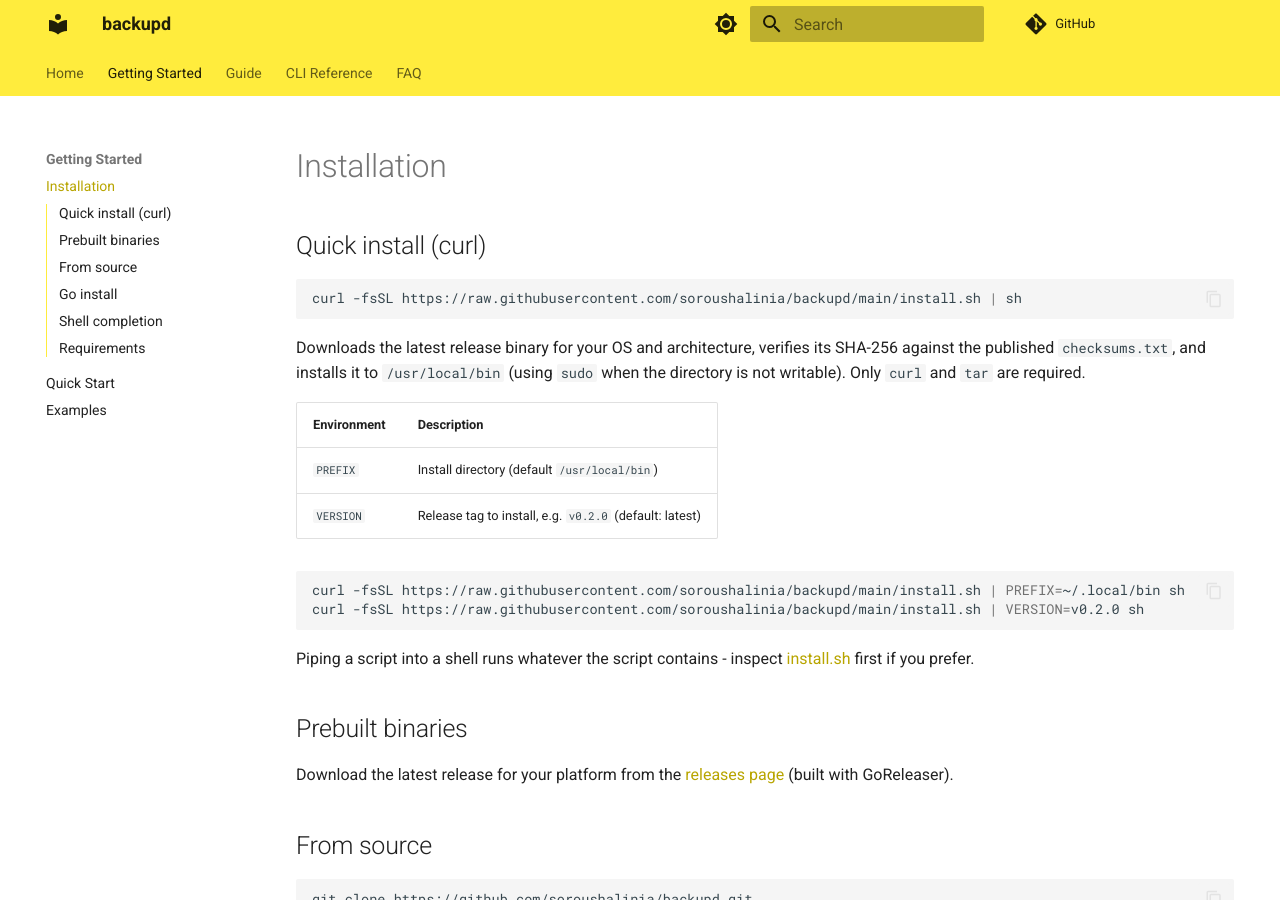
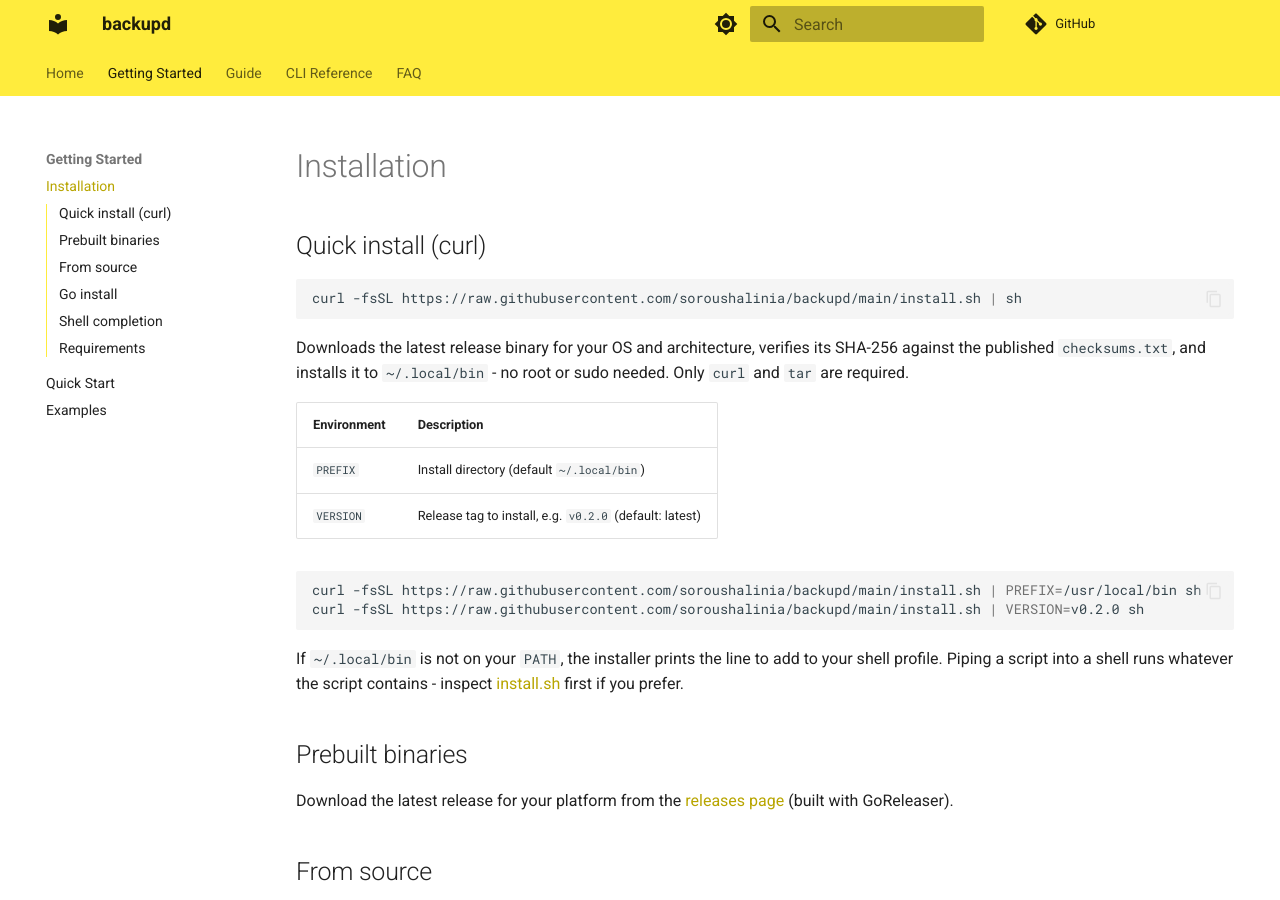
Before and after one commit to soroushalinia/backupd, an MkDocs documentation site: the page built from docs/installation.md, in a window 1280 px wide and 900 px high. Built offline with MkDocs 1.6.1 and Material for MkDocs 9.7.7, drawn with Linux system fonts in a browser that asks for light colours; comment, search, counter and statistics services are not loaded.

Commit message:
feat: install to ~/.local/bin by default, no sudo
The curl installer now installs into ~/.local/bin instead of
/usr/local/bin, following the user-space convention of rustup and uv:
no root or sudo required, and the one-liner works on shared machines.

PREFIX still overrides the directory. When the target is not on
PATH, the installer prints the export line to add to the shell
profile.

````diff
--- a/docs/installation.md
+++ b/docs/installation.md
@@ -7,20 +7,21 @@ curl -fsSL https://raw.githubusercontent.com/soroushalinia/backupd/main/install.
 ```
 
 Downloads the latest release binary for your OS and architecture, verifies its SHA-256 against
-the published `checksums.txt`, and installs it to `/usr/local/bin` (using `sudo` when the
-directory is not writable). Only `curl` and `tar` are required.
+the published `checksums.txt`, and installs it to `~/.local/bin` - no root or sudo needed. Only
+`curl` and `tar` are required.
 
 | Environment | Description |
 |-------------|-------------|
-| `PREFIX`    | Install directory (default `/usr/local/bin`) |
+| `PREFIX`    | Install directory (default `~/.local/bin`) |
 | `VERSION`   | Release tag to install, e.g. `v0.2.0` (default: latest) |
 
 ```shell
-curl -fsSL https://raw.githubusercontent.com/soroushalinia/backupd/main/install.sh | PREFIX=~/.local/bin sh
+curl -fsSL https://raw.githubusercontent.com/soroushalinia/backupd/main/install.sh | PREFIX=/usr/local/bin sh
 curl -fsSL https://raw.githubusercontent.com/soroushalinia/backupd/main/install.sh | VERSION=v0.2.0 sh
 ```
 
-Piping a script into a shell runs whatever the script contains - inspect
+If `~/.local/bin` is not on your `PATH`, the installer prints the line to add to your shell
+profile. Piping a script into a shell runs whatever the script contains - inspect
 [install.sh](https://github.com/soroushalinia/backupd/blob/main/install.sh) first if you prefer.
 
 ## Prebuilt binaries
````
Also changed, not shown: README.md (+1 -1 lines), 1 other file.
